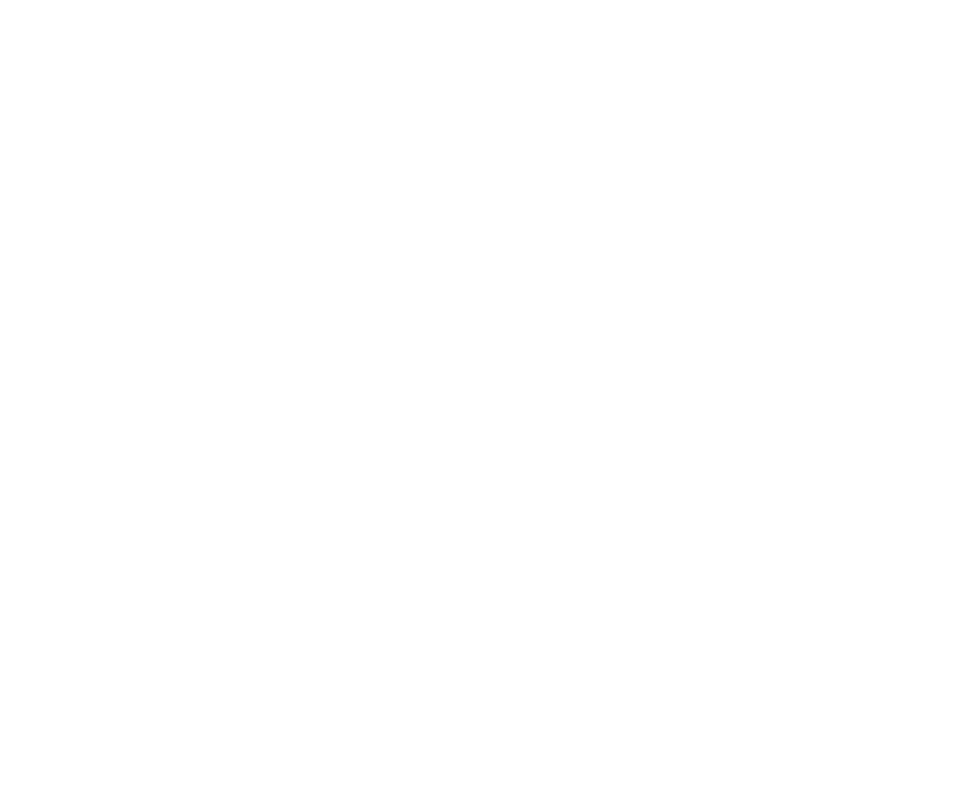
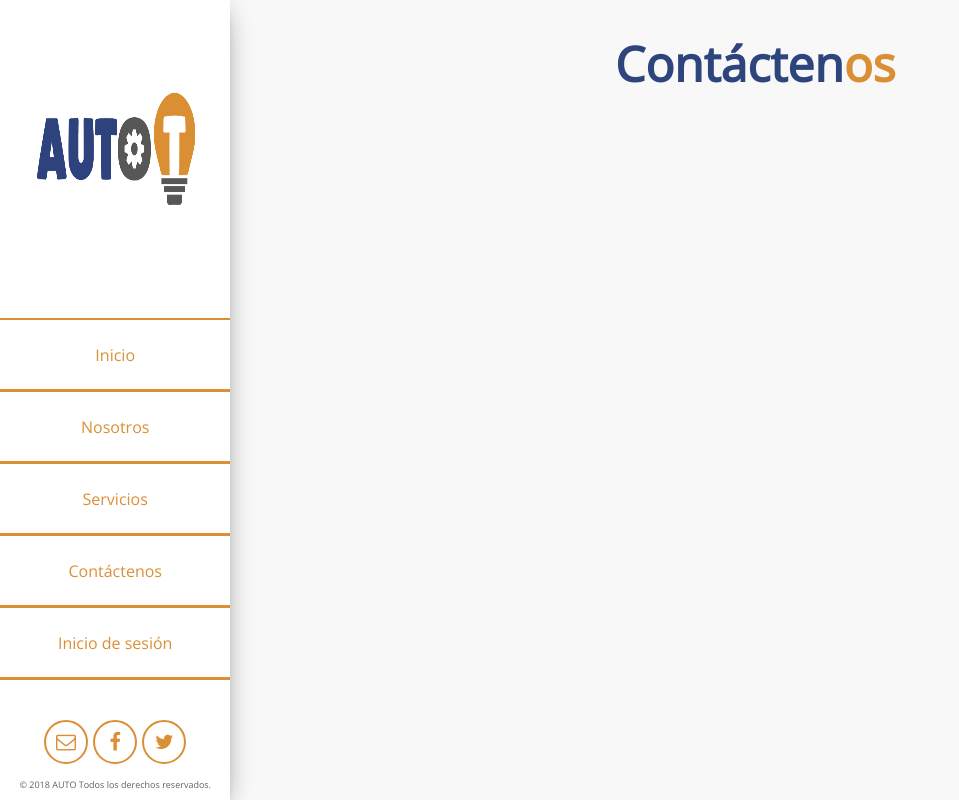
Before and after one commit to Brayangalvan/AUTOT-FRONTEND, a plain HTML site: page html/contactUs.html in a window 1280 px wide. Shown: the whole page, without its empty margins (0-959 px from the left). Drawn offline with nearby package versions, Linux system fonts and the light colour scheme.

Commit message:
Proyecto Base

```diff
--- a/css/generalStyles.css
+++ b/css/generalStyles.css
@@ -0,0 +1,117 @@
+*{
+	padding: 0;
+	margin:0;
+	box-sizing:border-box;
+	text-decoration: none;
+	list-style-type: none;
+	font-family: 'Open Sans', sans-serif;
+}
+body{
+background: rgb(248,248,248);
+}
+header{
+	bottom: 0;
+	height: 100%;
+	min-height: 369px;
+	min-width: 150px;
+	width: 18%;
+	position: fixed;
+	top: 0;
+	background: rgb(255, 255, 255);
+	box-shadow: 0 10px 30px -12px rgba(0,0,0,.42), 0 4px 25px 0 rgba(0,0,0,.12), 0 8px 10px -5px rgba(0,0,0,.2);
+}
+header nav{
+	height: 100%;
+	width: 100%;
+}
+.Empresa{
+	height: 40%;
+	width: 100%;
+	border-bottom: 2px solid rgb(219, 143, 52) ;
+}
+.Empresa a img {
+height: 50%;
+width: 80%;
+margin: 29% 10%;
+opacity: 1;
+}
+.Empresa a img:hover{
+	opacity: 0.5;
+}
+.menu{
+	display: flex;
+	flex-direction: column;
+	height:50%;
+	width: 100%;
+}
+.menu li {
+	height:18%;
+}
+.menu li a {
+	height: 100%;
+	color: rgb(219, 143, 52);
+	display: flex;
+	justify-content: center;
+	align-items: center;
+	border-bottom: 3px solid  rgb(219, 143, 52);;
+}
+.menu li a:hover {
+	color:rgb(255, 255, 255);
+	background: rgb(219, 143, 52);
+}
+footer{height: 10%;
+width: 100%}
+footer .redes{
+	text-align: center;
+	height: 60%;
+	width: 100%;
+	font-size: 20px;
+}
+footer .redes a i  {
+	color:rgb(219, 143, 52);
+    text-align: center;
+    padding: 10px;
+    display: inline-block;
+    border: 2px solid rgb(219, 143, 52);
+    border-radius: 100%;
+    width: 44px;
+}
+.fa-twitter:hover{
+	color: rgb(255, 255, 255);
+	background: rgba(103, 205, 254,0.8);
+	border-width: 0px;
+
+}
+
+.fa-facebook:hover{
+	color: rgb(255, 255, 255);
+	background: blue;
+	border-width: 0px;
+
+}
+.fa-envelope-o:hover{
+	color: rgb(255, 255, 255);
+	background: rgb(209, 72, 54);
+	border-width: 0px;
+
+}
+footer .copyrigth{
+	color: rgb(102,97,91);
+	justify-content: center;
+	display: flex;
+	font-size: 9px;
+	padding: 10px;
+}
+.contenedor{
+	float: right;
+	width: 82%;
+}
+h1{
+	margin-top:3%;
+	font-size: 48px;
+	text-align: center;
+	color: rgb(45, 68, 125);
+}
+.orange{
+	color: rgb(219, 143, 52);
+}
--- a/html/contactUs.html
+++ b/html/contactUs.html
@@ -14,5 +14,31 @@
 		<title>Contáctenos</title>
 </head>
 	<body>
+		<header>
+			<nav>
+				<div class="Empresa">
+					<a href="../index.html"><img src="../img/logos/logo.png" /></a>
+				</div>
+				<ul class="menu">
+					<li><a href="../index.html"><i class="pe-7s-home"></i>Inicio</a></li>
+					<li><a href="About.html">Nosotros</a></li>
+					<li><a href="Service.html">Servicios</a></li>
+					<li><a href="ContactUs.html">Contáctenos</a></li>
+					<li><a href="Login.html">Inicio de sesión</a></li>
+				</ul>
+				<footer>
+					<div class="redes">
+						<a href="#"><i class="fa fa-envelope-o"> </i></a>
+						<a href="#"><i class="fa fa-facebook"> </i></a>
+						<a href="#"><i class="fa fa-twitter"> </i></a>
+					</div>
+					<span class="copyrigth">© 2018 AUTO Todos los derechos reservados.</span>
+				</footer>
+			</nav>
+		</header>
+		<div class="contenedor">
+			<h1>Contácten<span class="orange">os</span> </h1>
+		</div>
+	</body>
 	</body>
 </html>
```
Also changed, not shown: html/about.html (+25 -0 lines), html/login.html (+25 -0 lines), html/service.html (+25 -0 lines), index.html (+25 -0 lines).
